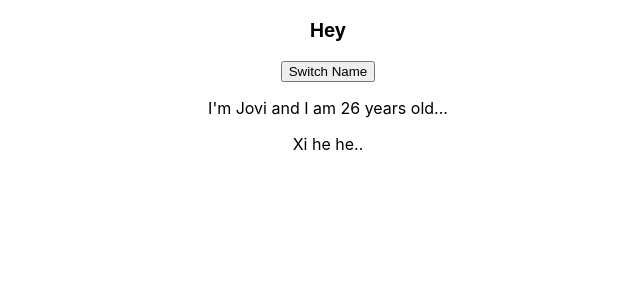
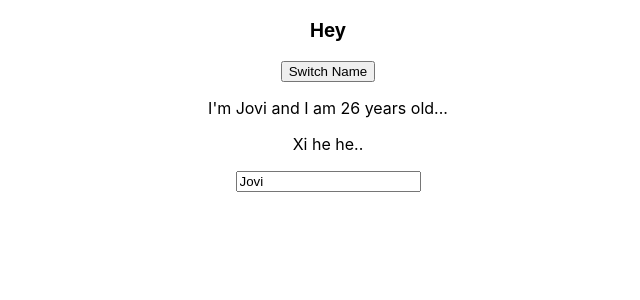
Before and after one commit to rollschild/react, a React (Create React App) app: page / in a window 1280 px wide. Shown: the top 300 px of the page, without its empty margins (312-952 px from the left). Built offline with nearby package versions, Linux system fonts and the light colour scheme.

Commit message:
two-way binding

```diff
--- a/src/App.js
+++ b/src/App.js
@@ -25,6 +25,16 @@ class App extends Component {
     });
   };
 
+  inputNameHandler = event => {
+    this.setState({
+      persons: [
+        {name: event.target.value, age: 26},
+        {name: 'Eva', age: 24},
+        {name: 'Jenny', age: 25},
+      ],
+    });
+  };
+
   render() {
     return (
       <div className="App">
@@ -35,7 +45,8 @@ class App extends Component {
         <Person
           name={this.state.persons[0].name}
           age={this.state.persons[0].age}
-          click={() => this.switchNameHandler('Jobi')}>
+          click={() => this.switchNameHandler('Jobi')}
+          asTyped={this.inputNameHandler}>
           Xi he he..
         </Person>
       </div>
--- a/src/Person/Person.js
+++ b/src/Person/Person.js
@@ -8,6 +8,7 @@ const person = props => {
         I'm {props.name} and I am {props.age} years old...
       </p>
       <p>{props.children}</p>
+      <input type="text" onChange={props.asTyped} value={props.name} />
     </div>
   );
 };
```
